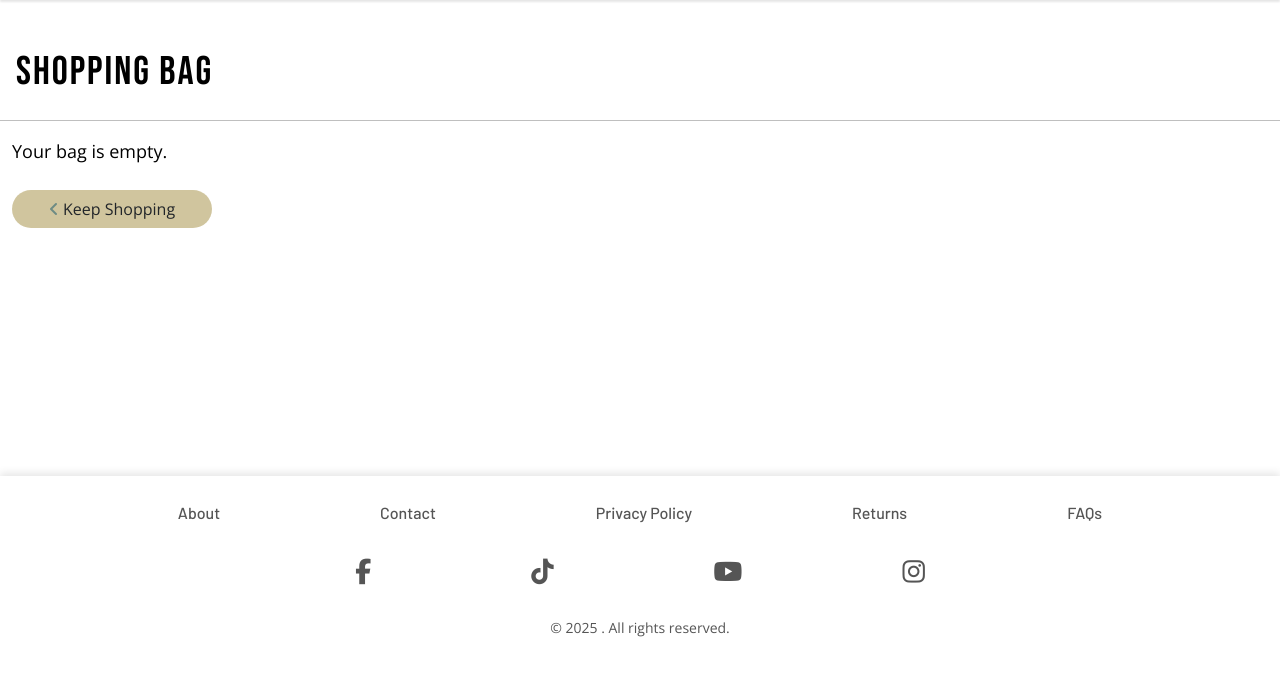
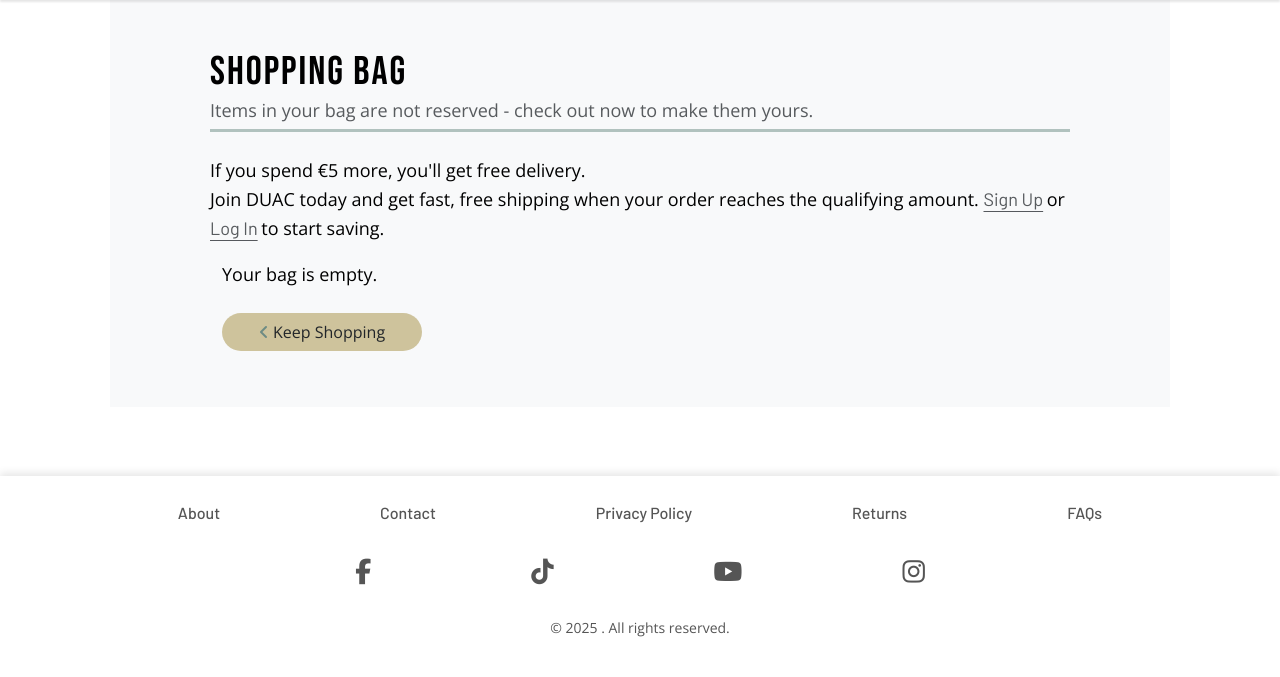
Before and after one commit to ZakariyeNor/sneakup, a Django app: page /bag/bag/ in a window 1280 px wide. Shown: the part 123-800 px from the top of the page. Run offline with Django 5.2, Linux system fonts and the light colour scheme; some libraries are stand-ins or nearby versions.

Commit message:
Added shopping bag header layout and delivery marketing

```diff
--- a/bag/context.py
+++ b/bag/context.py
@@ -46,8 +46,8 @@ def bag_contents(request):
 
     if total_price < settings.FREE_DELIVERY:
         delivery_cost = total_items * (Decimal(str(settings.DELIVERY_PERCENTAGE)) / Decimal('100'))
+        free_delivery = settings.FREE_DELIVERY - total_price
 
-        free_delivery = settings.FREE_DELIVERY - total_price
     else:
         delivery_cost = Decimal('0.00')
         free_delivery = Decimal('0.00')
--- a/bag/templates/bag/bag.html
+++ b/bag/templates/bag/bag.html
@@ -2,14 +2,31 @@
 {% load static %}
 
 {% block content %}
-    <section class="py-5">
-        <div class="containe">
+<section class="py-5 bg-light" style="margin: 0 110px;">
+    <div class="containe" style="padding: 0 100px;">
         <div class="row">
             <div class="col-12">
-                    <h3 class="px-3 mb-4">
+                <h3 class="mb-0">
                     Shopping bag
                 </h3>
-                    <hr>
+                <p class="text-muted mb-0">
+                    Items in your bag are not reserved - check out now to make them yours.
+                </p>
+                <hr class="mt-1" style="border: none; height: 3px; background-color: #6d8b84; opacity: 0.5;">
+            </div>
+
+            <div class="col-12 mt-2">
+                <p class="mb-0">If you spend €5 more, you'll get free delivery.</p>
+                <p class="">Join DUAC today and get fast, free shipping when your order reaches the qualifying amount.
+                    <a href="{% url 'account_signup' %}" class="text-muted text-capitalize">
+                        <span style="text-decoration: underline; text-underline-offset: 4.5px;">Sign up</span>
+                    </a> or
+                    <a href="{% url 'account_login' %}" class="text-muted text-capitalize">
+                        <span style="text-decoration: underline; text-underline-offset: 4.5px;">Log in</span>
+                    </a>
+                    to start saving.
+                </p>
+            </div>
         </div>
         <div class="row">
             <div class="col px-4">
@@ -30,6 +47,5 @@
             </div>
         </div>
     </div>
-        </div>
 </section>
 {% endblock %}
--- a/static/css/base.css
+++ b/static/css/base.css
@@ -100,6 +100,7 @@ ul li, ol li {
   line-height: 1.6;
   list-style: none;                 /* Custom list styles preferred */
 }
+
 
 /* ===============================
    FORMS & INPUT FIELDS
```
Lines whose indentation alone changed are shown as unchanged.
